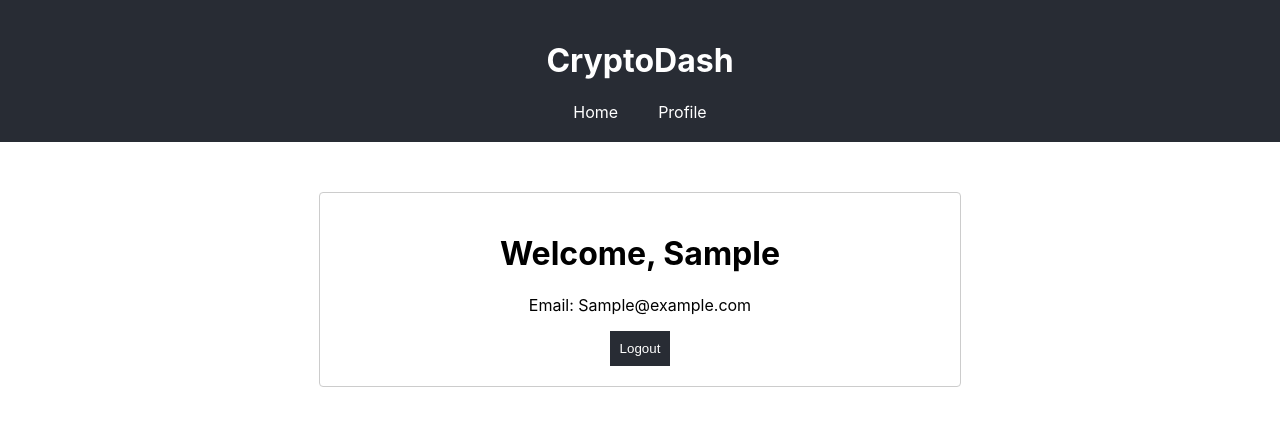
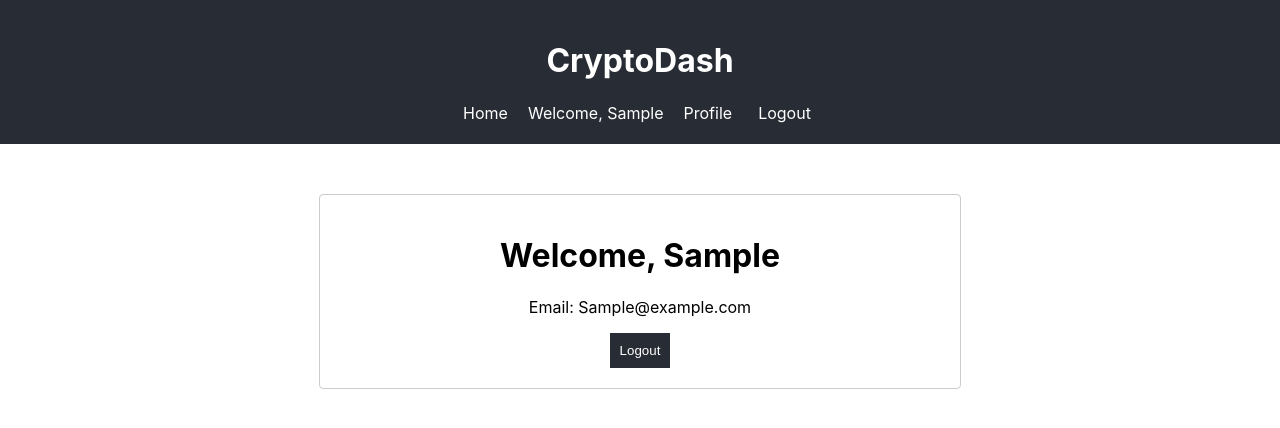
Before and after one commit to marynaplp/CryptoDash, a React (Create React App) app: page /login in a window 1280 px wide. Both pictures are taken after typing "Sample", "Sample123" into the empty fields and a click on the button "Login". Shown: the top 428 px of the page. Built offline with nearby package versions, Linux system fonts and the light colour scheme.

Commit message:
the login header was update

```diff
--- a/src/components/Header.css
+++ b/src/components/Header.css
@@ -8,15 +8,27 @@
 .nav-bar {
   display: flex;
   justify-content: center;
+  align-items: center;
   gap: 20px;
 }
 
 .nav-bar a {
   color: white;
   text-decoration: none;
-  margin: 0 10px;
 }
 
-.nav-bar a:hover {
+.nav-bar span {
+  color: white;
+}
+
+.nav-bar button {
+  color: white;
+  background: none;
+  border: none;
+  cursor: pointer;
+  font: inherit;
+}
+
+.nav-bar button:hover, .nav-bar a:hover {
   text-decoration: underline;
 }
--- a/src/components/Header.jsx
+++ b/src/components/Header.jsx
@@ -1,10 +1,15 @@
 import React, { useContext } from 'react';
-import { Link } from 'react-router-dom';
+import { Link, useNavigate } from 'react-router-dom';
 import { AuthContext } from '../context/AuthContext';
 import './Header.css';
+function Header() {
+  const { user, logout } = useContext(AuthContext);
+  const navigate = useNavigate();
 
-function Header() {
-  const { user } = useContext(AuthContext);
+  const handleLogout = () => {
+    logout();
+    navigate('/login');
+  };
 
   return (
     <header className="App-header">
@@ -12,7 +17,11 @@
       <nav className="nav-bar">
         <Link to="/">Home</Link>
         {user ? (
-          <Link to="/profile">Profile</Link>
+          <>
+            <span>Welcome, {user.username}</span>
+            <Link to="/profile">Profile</Link>
+            <button onClick={handleLogout}>Logout</button>
+          </>
         ) : (
           <Link to="/login">Login</Link>
         )}
```
Also changed, not shown: src/App.js (line endings or trailing spaces), src/components/Login.jsx (line endings or trailing spaces).
